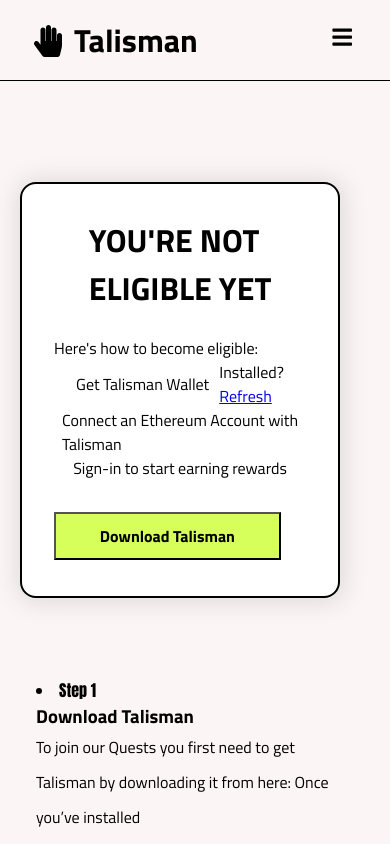
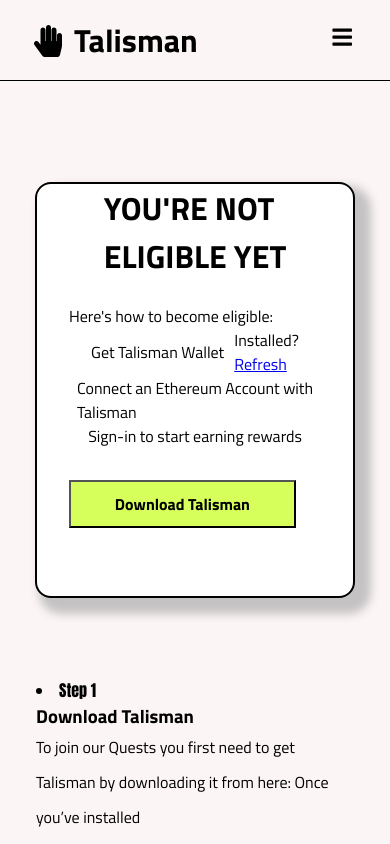
Before and after one commit to Govamarket/web3clone, a React (Create React App) app: page / in a window 390 px wide. Both pictures are taken after a click on the button "Check Eligibility". Shown: the top 844 px of the page. Built offline with nearby package versions, Linux system fonts and the light colour scheme.

Commit message:
initial commit

```diff
--- a/src/component/Navbar.css
+++ b/src/component/Navbar.css
@@ -126,7 +126,7 @@
         width: 100%;
         height: 100%;
         transform: translateX(100vh);
-        /* z-index: 1000; */
+        background: var(--secondaryColor);
         transition: 1s;
         top: 0;
         right: 0;
--- a/src/component/Newpage.css
+++ b/src/component/Newpage.css
@@ -36,7 +36,8 @@
 }
 /* Bar-1 styling */
 .bar-1{
-    border: 3px solid #000;
+    margin-left: auto 0px;
+    border: 2px solid #000;
     box-shadow: 10px 10px 10px 6px  #c4c2c2;
     width: 450px;
     height: 500px;
@@ -119,14 +120,20 @@
 
     .bar-1{
         border: 2px solid #000;
-        box-shadow: 1px 1px 23px 4px #dfdbdb;
+        box-shadow: 10px 10px 10px 6px  #c4c2c2;
         width: 20rem;
         height: 26rem;
-        background-color: #fff !important;
+        background-color: #fff;
         opacity: 1;
-        z-index: 300;
+        z-index: 1;
         padding: 2rem;
         border-radius: 1rem;
+        padding-top: 0px;
+    }
+
+    .mother{
+        display: flex;
+        justify-content: center;
     }
 
     .bar-2{
--- a/src/component/Newpage.js
+++ b/src/component/Newpage.js
@@ -14,6 +14,7 @@
       <div className="container-1">
         <span></span>
         <span></span>
+        <div className="mother">
         <section className="bar-1">
           <section className="row">
             <section className="col-1">
@@ -51,6 +52,8 @@
             </button>
           </section>
         </section>
+        </div>
+
 
 {/* Vertical line */}
       <section className="vertical-line"></section>
```
